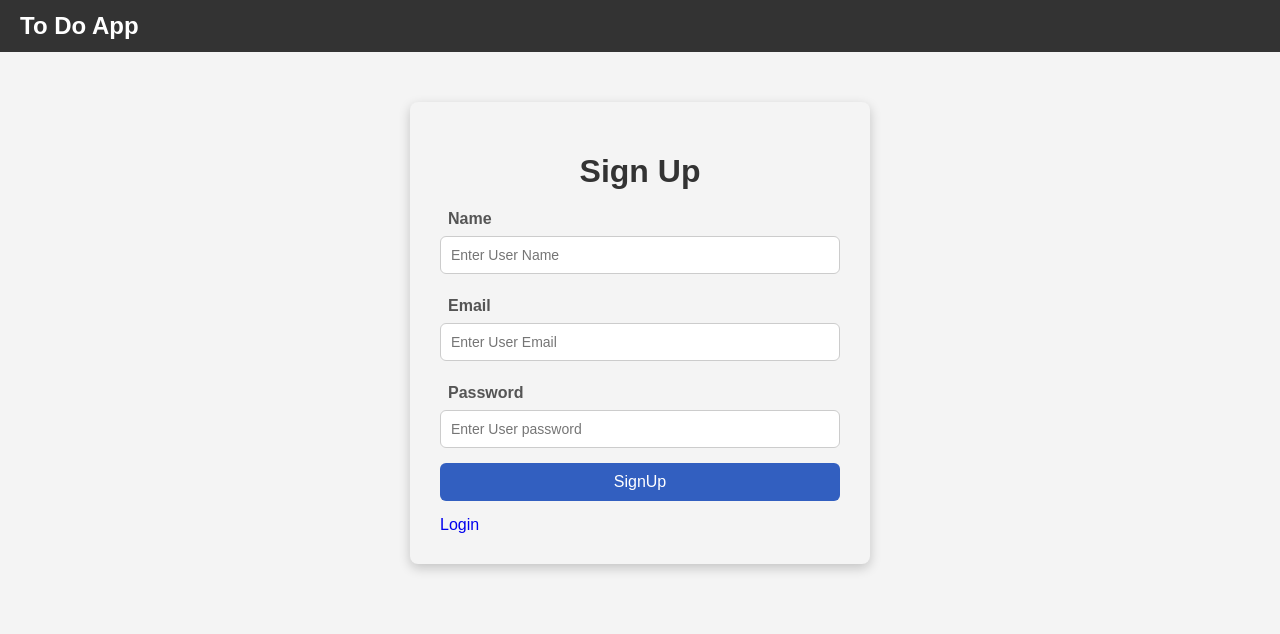
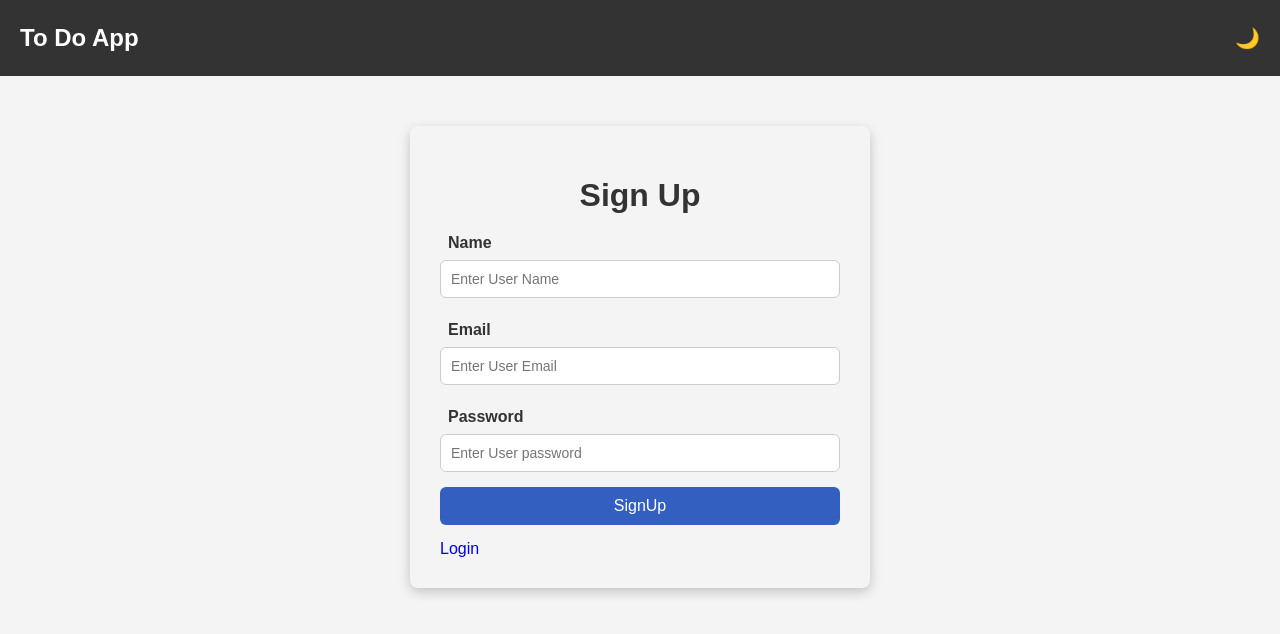
Before and after one commit to amit20055/MERN-Project, a React app in the folder frontend/: page /signup in a window 1280 px wide. Shown: the top 634 px of the page. Built offline with nearby package versions, Linux system fonts and the light colour scheme; the HTML template or start-up script is replaced by a standard one.

Commit message:
Add Dark Mode toggle feature

```diff
--- a/frontend/src/component/NavBar.jsx
+++ b/frontend/src/component/NavBar.jsx
@@ -12,6 +12,17 @@ function Navbar(){
 
       },0)
     }
+
+    const [theme, setTheme] = useState(localStorage.getItem('theme') || 'light');
+
+    useEffect(() => {
+        document.documentElement.setAttribute('data-theme', theme);
+        localStorage.setItem('theme', theme);
+    }, [theme]);
+
+    const toggleTheme = () => {
+        setTheme(theme === 'light' ? 'dark' : 'light');
+    };
 
     useEffect(()=>{
         const handlestorage=()=>{
@@ -29,6 +40,9 @@ function Navbar(){
         <nav className="navbar">
             <div className='Logo'>To Do App</div>
                 <ul className='nav-Links'>
+                    <li onClick={toggleTheme} style={{cursor: 'pointer', fontSize: '20px'}}>
+                        {theme === 'light' ? '🌙' : '☀️'}
+                    </li>
                     {
                        login?
                        <>
--- /dev/null
+++ b/frontend/src/index.css
@@ -0,0 +1,26 @@
+:root {
+  --bg-color: #ffffff;
+  --text-color: #333333;
+  --card-bg: #f4f4f4;
+  --item-bg: #8791b0;
+  --header-bg: #8991e9;
+  --border-color: #cccccc;
+}
+
+[data-theme='dark'] {
+  --bg-color: #121212;
+  --text-color: #f4f4f4;
+  --card-bg: #1e1e1e;
+  --item-bg: #2d3748;
+  --header-bg: #4a5568;
+  --border-color: #444444;
+}
+
+body {
+  margin: 0;
+  padding: 0;
+  background-color: var(--bg-color);
+  color: var(--text-color);
+  font-family: sans-serif;
+  transition: background-color 0.3s ease, color 0.3s ease;
+}
--- a/frontend/src/style/addtask.css
+++ b/frontend/src/style/addtask.css
@@ -1,8 +1,24 @@
+:root {
+    --card-bg: #f4f4f4;
+    --text-color: #333;
+    --border-color: #ccc;
+    --bg-color: #fff;
+    --btn-bg: #325fc0;
+}
+
+[data-theme='dark'] {
+    --card-bg: #222;
+    --text-color: #ddd;
+    --border-color: #444;
+    --bg-color: #333;
+    --btn-bg: #555;
+}
+
 .container{
     max-width: 400px;
     margin:50px auto;
     padding: 30px;
-    background-color: #f4f4f4;
+    background-color: var(--card-bg);
     border-radius: 8px;
     box-shadow: 0px 4px  12px rgba(0,0,0,0.2);
 }
@@ -11,20 +27,22 @@ label{
     display: block;
     margin: 8px;
     font-weight: 600;
-    color:#555 ;
+    color: var(--text-color);
 }
 
 h1{
     text-align: center;
     margin-bottom: 20px;
-    color:#333
+    color: var(--text-color);
 }
 
-input,textarea{
+input,textarea, select{
     width: 100%;
     padding: 10px;
     margin-bottom: 15px;
-    border: 1px solid #ccc;
+    border: 1px solid var(--border-color);
+    background-color: var(--bg-color);
+    color: var(--text-color);
     border-radius: 6px;
     font-size: 14px;
     box-sizing: border-box;
--- a/frontend/src/style/list.css
+++ b/frontend/src/style/list.css
@@ -9,28 +9,30 @@
 }
 
 .List-container {
-    overflow-x: auto; /* Adds horizontal scroll on mobile */
+    overflow-x: auto;
     margin-left: 20px;
     margin-right: 20px;
+    color: var(--text-color);
 }
 
 .list-header{
     font-weight: bold;
-    border: 1px solid #ccc;
+    border: 1px solid var(--border-color);
     border-radius: 5px;
     padding: 10px;
-    background-color: #8991e9;
+    background-color: var(--header-bg);
     text-align: center;
 }
 .list-item{
     padding: 10px;
-    border: 1px solid #ccc;
-    background-color: #8791b0;
+    border: 1px solid var(--border-color);
+    background-color: var(--item-bg);
     border-radius: 5px;
     display: flex;
     align-items: center;
     justify-content: center;
     word-break: break-word;
+    color: white; /* keeping text white on item-bg as it was before */
 }
 
 .delete-btn{
```
